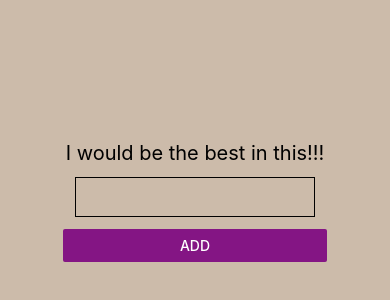
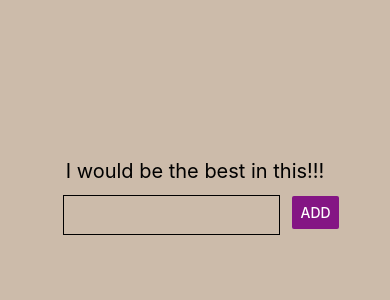
Before and after one commit to OloruntobiOlutola/firstProject, a React Native app: screen / in a window 390 px wide. Shown: the part 246-546 px from the top of the page. Built offline with nearby package versions, Linux system fonts and the light colour scheme.

Commit message:
getting it

```diff
--- a/App.js
+++ b/App.js
@@ -32,17 +32,16 @@ export default function App() {
         <Text style={{ textAlign: "center", fontSize: 20 }}>
           I would be the best in this!!!
         </Text>
-        <TextInput
-          style={styles.input}
-          onChangeText={onChangeText}
-          value={text}
-        />
-        <Button
-          onPress={addGoal}
-          title="add"
-          color="#841584"
-          accessibilityLabel="Learn more about this purple button"
-        />
+        <View style={styles.inputContainer}>
+          <TextInput
+            style={styles.input}
+            onChangeText={onChangeText}
+            value={text}
+          />
+          <View style={styles.button}>
+            <Button onPress={addGoal} title="add" color="#841584" />
+          </View>
+        </View>
         <FlatList
           data={todos}
           renderItem={renderItem}
@@ -61,13 +60,13 @@ const styles = StyleSheet.create({
     alignItems: "center",
     justifyContent: "center",
     marginTop: StatusBar.currentHeight || 0,
-    flexDirection: "column",
   },
   input: {
     height: 40,
     margin: 12,
     borderWidth: 1,
     padding: 10,
+    width: "70%",
   },
   item: {
     backgroundColor: "#f9c2ff",
@@ -81,4 +80,16 @@ const styles = StyleSheet.create({
   myView: {
     marginTop: 50,
   },
+  inputContainer: {
+    flexDirection: "row",
+    height: 50,
+    marginBottom: 10,
+    alignContent: "center",
+    justifyContent: "center",
+  },
+  button: {
+    textAlign: "center",
+    height: 50,
+    marginTop: 13,
+  },
 });
```
